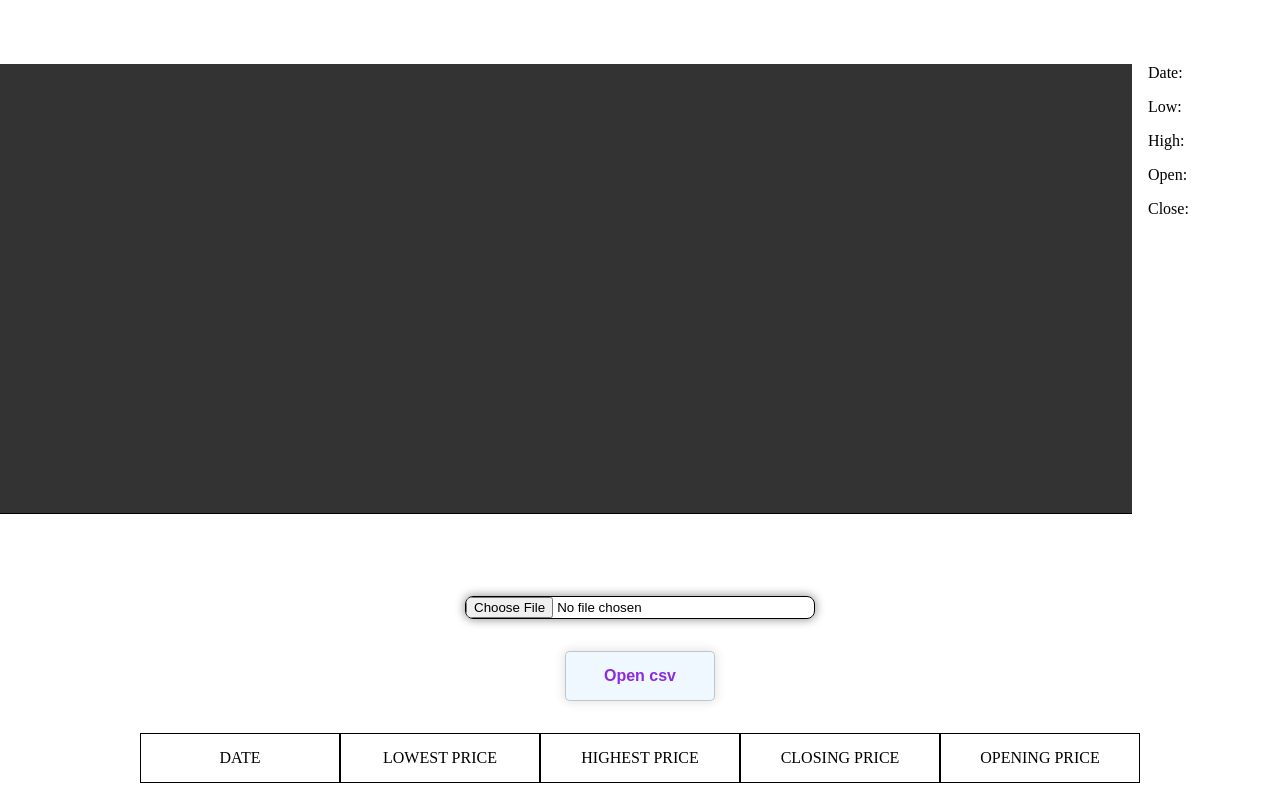
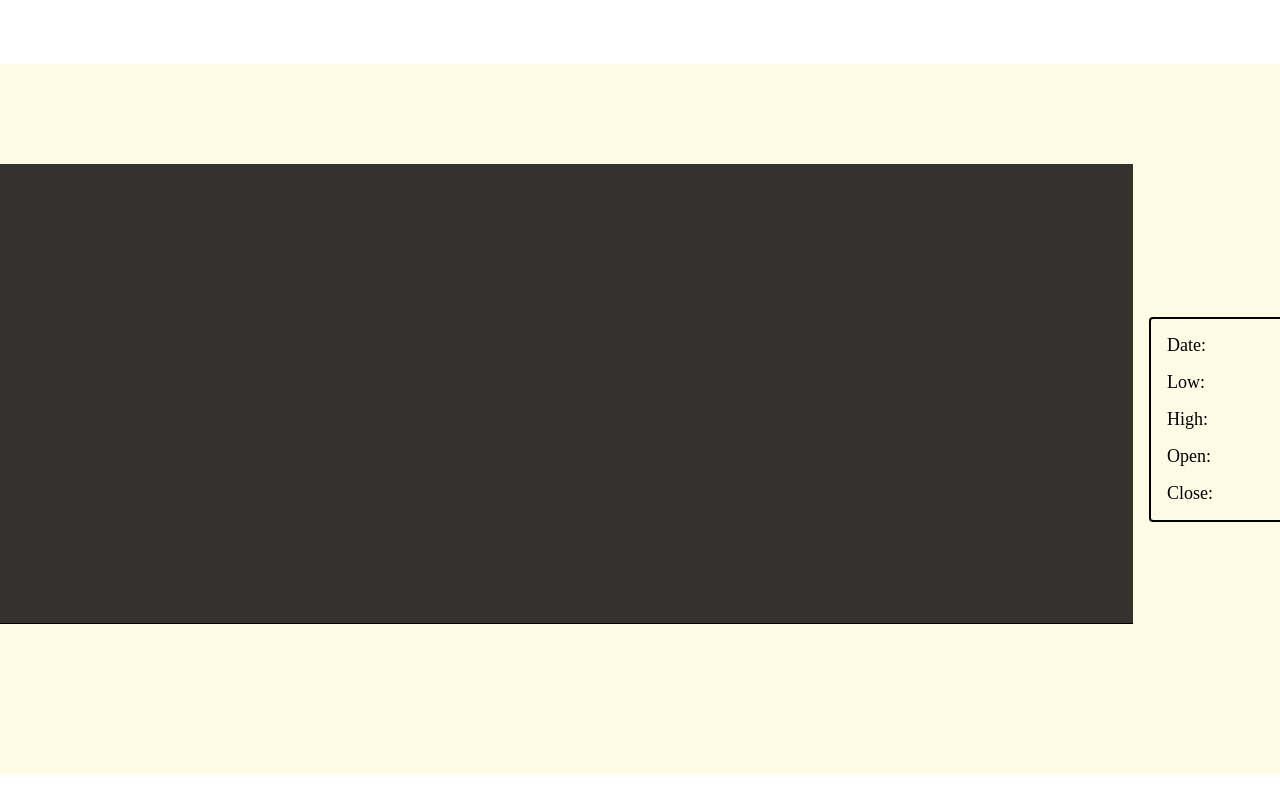
Before and after one commit to georgeonisiforou/Forex-Charts, a Next.js app: page / in a window 1280 px wide. Shown: the top 800 px of the page. Built offline with nearby package versions, Linux system fonts and the light colour scheme.

Commit message:
styling modifications

```diff
--- a/components/ForexTable.js
+++ b/components/ForexTable.js
@@ -1,4 +1,4 @@
-import React, { useEffect, useRef } from "react";
+import React from "react";
 import { styled } from "styled-components";
 import { useState } from "react";
 
@@ -15,6 +15,10 @@ const Container = styled.div`
 const Graph = styled.div`
   display: flex;
   gap: 16px;
+  background-color: rgba(240, 210, 0, 0.1);
+  padding: 100px;
+  justify-content: center;
+  align-items: center;
 `;
 
 const InfoSidebar = styled.div`
@@ -22,6 +26,11 @@ const InfoSidebar = styled.div`
   flex-direction: column;
   gap: 16px;
   width: 200px;
+  border: 2px solid #000;
+  padding: 1rem;
+  height: fit-content;
+  border-radius: 4px;
+  font-size: 18px;
 `;
 
 const Table = styled.div`
@@ -35,11 +44,16 @@ const TableRow = styled.div`
   display: flex;
   justify-content: space-between;
   align-items: center;
+
+  &:first-child {
+    font-weight: 600;
+    border: 2px solid #000;
+  }
 `;
 
 const Cell = styled.div`
   flex: 1;
-  border: 1px solid black;
+  border: 1px solid #000;
   display: flex;
   justify-content: center;
   align-items: center;
@@ -49,37 +63,51 @@ const Cell = styled.div`
 const FetchDataBtn = styled.button`
   width: 150px;
   height: 50px;
-  background-color: aliceblue;
+  background-color: #fff;
   cursor: pointer;
   border-radius: 5px;
-  border: 1px solid rgba(0, 0, 0, 0.2);
-  box-shadow: 0px 0px 10px 2px rgba(0, 0, 0, 0.1);
-  color: blueviolet;
+  border: 1px solid #000;
+  color: #000;
   font-size: 16px;
   font-weight: 600;
+  transition: all 0.3s ease;
+
+  &:active {
+    transform: translateY(2px);
+    background-color: #eff;
+  }
 `;
 
 const InputFile = styled.input`
-  border: 1px solid black;
   width: 350px;
-  border-radius: 8px;
-  box-shadow: 0px 0px 10px 1px rgba(0, 0, 0, 0.4);
+  border-radius: 5px;
+
+  &::file-selector-button {
+    background-color: rgba(0, 0, 0, 0.7);
+    border: none;
+    color: #fff;
+    height: 50px;
+    width: 150px;
+    cursor: pointer;
+    border-radius: 5px;
+    font-size: 16px;
+  }
 `;
 
 const GraphContainer = styled.div`
-  width: 1200px;
-  height: 450px;
+  width: 1202px;
+  height: 460px;
   background-color: rgba(0, 0, 0, 0.8);
   position: relative;
-  border-bottom: 1px solid black;
-  border-left: 1px solid black;
+  border-bottom: 1px solid #000;
+  border-left: 1px solid #000;
   margin-bottom: 50px;
 `;
 
 const YAxisLine = styled.div`
   width: 10px;
   height: 2px;
-  background-color: black;
+  background-color: #000;
 `;
 
 const YAxisValue = styled.div`
@@ -95,7 +123,7 @@ const YAxisValue = styled.div`
 const XAxisLine = styled.div`
   width: 2px;
   height: 10px;
-  background-color: black;
+  background-color: #000;
 `;
 
 const XAxisValue = styled.div`
@@ -109,7 +137,7 @@ const XAxisValue = styled.div`
 `;
 
 const LowHighLine = styled.div`
-  width: 3px;
+  width: 4px;
   border-radius: 15px;
   position: absolute;
   bottom: ${({ positionb }) => `${positionb}px`};
@@ -131,7 +159,13 @@ const OpenCloseBar = styled.div`
   left: ${({ positionl }) => `${positionl}px`};
   height: ${({ barheight }) => `${barheight}px`};
   opacity: 0.95;
-  border-radius: 3px;
+  border-radius: 2px;
+  transition: all 0.3s ease;
+
+  &:hover {
+    scale: 1.04;
+    opacity: 0.6;
+  }
 `;
 
 const ForexTable = () => {
@@ -196,7 +230,6 @@ const ForexTable = () => {
       dayArray.push({ date: currentDate, low: low, high: high });
     });
 
-    console.log("compilation", compilationArray);
     setCompilation(compilationArray);
 
     let lowestPrice = 1000000;
@@ -395,7 +428,11 @@ const ForexTable = () => {
           ))}
         </GraphContainer>
         <InfoSidebar>
-          <p>Date:{selectedBar && selectedBar.date}</p>
+          <p>
+            Date:
+            {selectedBar &&
+              new Date(selectedBar.date).toLocaleDateString("en-GB")}
+          </p>
           <p>Low:{selectedBar && selectedBar.low}</p>
           <p>High:{selectedBar && selectedBar.high}</p>
           <p>Open:{selectedBar && selectedBar.open}</p>
```
